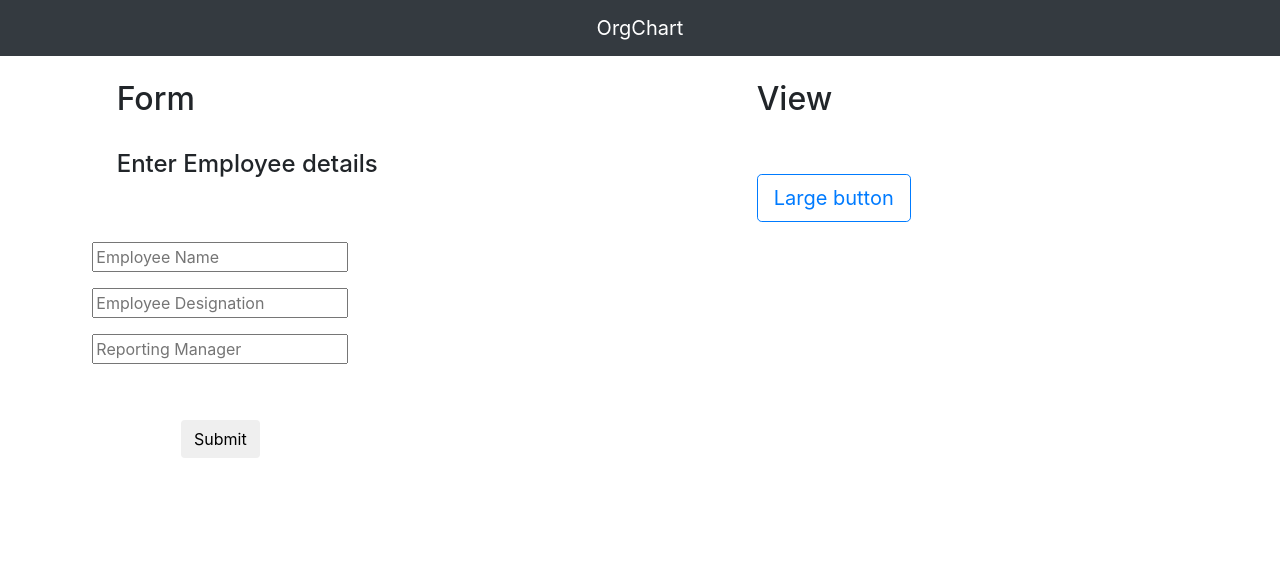
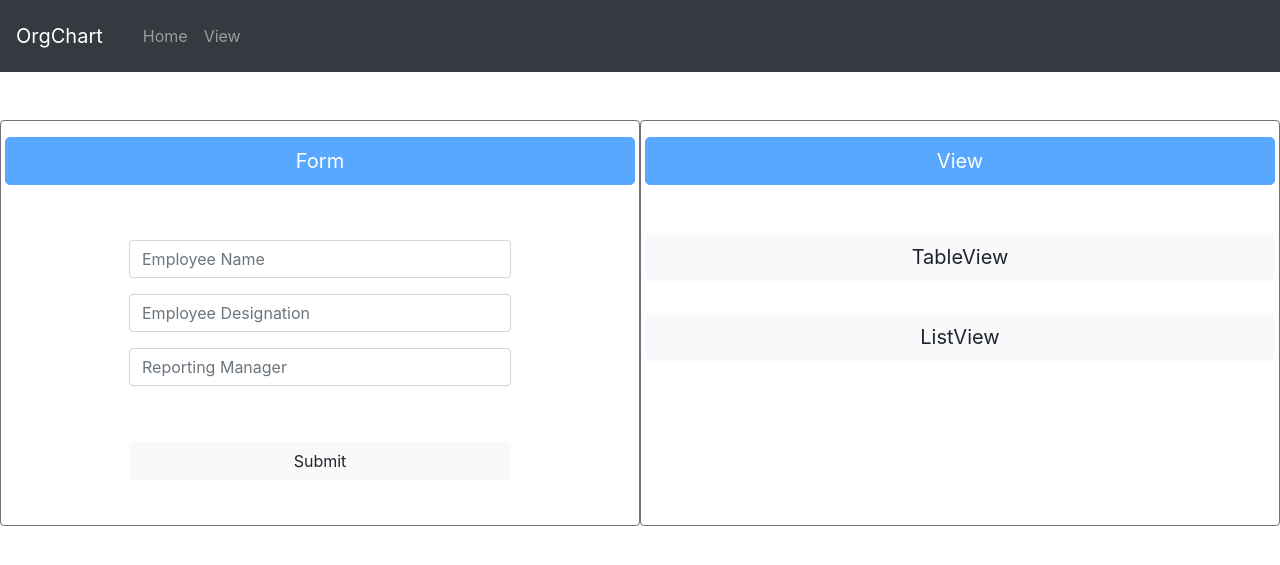
Before and after one commit to introvertkernel/OrganizationChart, a PHP site: page / in a window 1280 px wide. Shown: the top 565 px of the page. Run offline with PHP 8.4, Linux system fonts and the light colour scheme; some libraries are stand-ins or nearby versions.

Commit message:
OK.Index done

```diff
--- a/index.php
+++ b/index.php
@@ -15,102 +15,38 @@
     <script src="https://maxcdn.bootstrapcdn.com/bootstrap/4.0.0/js/bootstrap.min.js" integrity="sha384-JZR6Spejh4U02d8jOt6vLEHfe/JQGiRRSQQxSfFWpi1MquVdAyjUar5+76PVCmYl" crossorigin="anonymous"></script>
 </head>
 
-<body><div>
+<body>
     <nav class="navbar navbar-expand-sm navbar-dark bg-dark">
-        <a href="#" class="navbar-brand text-center mx-auto">OrgChart</a>
-        <!-- <button class="navbar-toggler" data-toggle="collapse" data-target="#navbarMenu">
+        <a href="#" class="navbar-brand text-center">OrgChart</a>
+        <button class="navbar-toggler" data-toggle="collapse" data-target="#navbarMenu">
             <span class="navbar-toggler-icon"></span>
         </button>
+
         <div class="collapse navbar-collapse " id="navbarMenu">
-            <ul class="navbar-nav">
+            <div class="navbar justify-content-end">
+                <ul class="nav navbar-nav justify-content-end">
                     <li class="nav-item">
-                    <a href="#" class="nav-link">Home</a>
+                        <a href="index.php" class="nav-link">Home</a>
                     </li>
                     <li class="nav-item">
-                    <a href="#" class="nav-link">View</a>
+                        <a href="vie.php" class="nav-link">View</a>
                     </li>
                 </ul>
-        </div> -->
+            </div>
+        </div>
+    </nav>
 
 
-
-    </nav></div>
-
-        <!-- <div class="container">
-        <div class="row equal">
-            <div class="col-md-6 col-sm-6">
-                <div class="footer-widget">
-                    <br>
-                    <p>lorem ipsum</p>
-                    <p>lorem ipsum</p>
-                    <p>lorem ipsum</p>
-                </div>
-            </div>
-            <div class="col-md-6 col-sm-6">
-                <div class="footer-widget">
-                    <p>lorem ipsum</p>
-                    <p>lorem ipsum</p>
-                    <p>lorem ipsum</p>
-                </div>
-            </div>
-        </div>
-    </div> -->
-
-
-
-
-
-    <!--  -->
-    <!-- <div class="container-fluid h-100">
-    <div class="row h-100">
-        <div class="col-sm-6 invisible col-2">hidden spacer</div> -->
-            <!-- <div class="col rightside offset-2 offset-sm-6 py-2">
-                <h4>View</h4>
-                <p>Sriracha biodiesel taxidermy organic post-ironic, Intelligentsia salvia mustache 90's code editing brunch. Butcher polaroid VHS art party, hashtag Brooklyn deep v PBR narwhal sustainable mixtape swag wolf squid tote bag. Tote bag cronut semiotics,
-                    raw denim deep v taxidermy messenger bag. Tofu YOLO Etsy, direct trade ethical Odd Future jean shorts paleo. Forage Shoreditch tousled aesthetic irony, street art organic Bushwick artisan cliche semiotics ugh synth chillwave meditation.
-                    Shabby chic lomo plaid vinyl chambray Vice. Vice sustainable cardigan, Williamsburg master cleanse hella DIY 90's blog.</p>
-
-                <p>Ethical Kickstarter PBR asymmetrical lo-fi. oreamcatcher street art Carles, stumptown gluten-free Kickstarter artisan Wes Anderson wolf pug. Godard sustainable you probably haven't heard of them, vegan farm-to-table Williamsburg slow-carb
-                    readymade disrupt deep v. Meggings seitan Wes Anderson semiotics, cliche American Apparel whatever. Helvetica cray plaid, vegan brunch Banksy leggings +1 direct trade. Wayfarers codeply PBR selfies. Banh mi McSweeney's Shoreditch selfies,
-                    forage fingerstache food truck occupy YOLO Pitchfork fixie iPhone fanny pack art party Portland.</p>
-
-                <p>Sriracha biodiesel taxidermy organic post-ironic, Intelligentsia salvia mustache 90's code editing brunch. Butcher polaroid VHS art party, hashtag Brooklyn deep v PBR narwhal sustainable mixtape swag wolf squid tote bag. Tote bag cronut semiotics,
-                    raw denim deep v taxidermy messenger bag. Tofu YOLO Etsy, direct trade ethical Odd Future jean shorts paleo. Forage Shoreditch tousled aesthetic irony, street art organic Bushwick artisan cliche semiotics ugh synth chillwave meditation.
-                    Shabby chic lomo plaid vinyl chambray Vice. Vice sustainable cardigan, Williamsburg master cleanse hella DIY 90's blog.</p>
-
-            </div>
-        </div>
-    </div>
-    <div class="row h-100"> -->
-        <!-- <div class="col-sm-6 invisible col-2">hidden spacer</div> -->
-            <!-- <div class="col leftside offset-2 offset-sm-6 py-1">
-                <h4>View</h4>
-                <p>Sriracha biodiesel taxidermy organic post-ironic, Intelligentsia salvia mustache 90's code editing brunch. Butcher polaroid VHS art party, hashtag Brooklyn deep v PBR narwhal sustainable mixtape swag wolf squid tote bag. Tote bag cronut semiotics,
-                    raw denim deep v taxidermy messenger bag. Tofu YOLO Etsy, direct trade ethical Odd Future jean shorts paleo. Forage Shoreditch tousled aesthetic irony, street art organic Bushwick artisan cliche semiotics ugh synth chillwave meditation.
-                    Shabby chic lomo plaid vinyl chambray Vice. Vice sustainable cardigan, Williamsburg master cleanse hella DIY 90's blog.</p>
-
-                <p>Ethical Kickstarter PBR asymmetrical lo-fi. oreamcatcher street art Carles, stumptown gluten-free Kickstarter artisan Wes Anderson wolf pug. Godard sustainable you probably haven't heard of them, vegan farm-to-table Williamsburg slow-carb
-                    readymade disrupt deep v. Meggings seitan Wes Anderson semiotics, cliche American Apparel whatever. Helvetica cray plaid, vegan brunch Banksy leggings +1 direct trade. Wayfarers codeply PBR selfies. Banh mi McSweeney's Shoreditch selfies,
-                    forage fingerstache food truck occupy YOLO Pitchfork fixie iPhone fanny pack art party Portland.</p>
-
-                <p>Sriracha biodiesel taxidermy organic post-ironic, Intelligentsia salvia mustache 90's code editing brunch. Butcher polaroid VHS art party, hashtag Brooklyn deep v PBR narwhal sustainable mixtape swag wolf squid tote bag. Tote bag cronut semiotics,
-                    raw denim deep v taxidermy messenger bag. Tofu YOLO Etsy, direct trade ethical Odd Future jean shorts paleo. Forage Shoreditch tousled aesthetic irony, street art organic Bushwick artisan cliche semiotics ugh synth chillwave meditation.
-                    Shabby chic lomo plaid vinyl chambray Vice. Vice sustainable cardigan, Williamsburg master cleanse hella DIY 90's blog.</p>
-
-            </div>
-        </div>
-    </div> -->
-    <!--  -->
     <div class="container-fluid h-100">
         <!-- <div class="w-100"></div>  comments -->
         <div class="row row-full">
-            <div class="col-sm-6 col-md-6 pull-right">
+            <div class="col-sm-6 col-md-6 pull-right mt-5 border border-secondary rounded pr-1 pl-1">
                 <div class="leftside">
-                    <br>
-                    <h2 class="offset-2 ">Form</h2>
-                    <br>
-                    <h4 class="offset-2">Enter Employee details
-                    </h4>
+                    <!-- <h2 class="text-center text-primary mt-5 "><button type="button" class="btn btn-primary btn-lg btn-justified" disabled>Form</button></h2> -->
+                    <button type="button" class="btn btn-primary btn-lg btn-block btn-justified mt-3" disabled>Form</button>
+                    <!-- <br>
+                    <h4 class="offset-2">Enter Employee details -->
+                    <!-- </h4> -->
                     <!-- <form class="form-group main-form needs-validation" action="form.php" method="post" enctype="multipart/form-data" autocomplete="off">
                         <div class="alert alert-error"></div>
                         <input type="text" placeholder="Employee Name" name="emp_name" required />
@@ -119,23 +55,23 @@
                         <div id="managerList" class="form-control input-lg"> </div>
                         <input type="submit" value="Submit" name="submit" class="btn" /> -->
 
-                    <form class="main-form" action="form.php" method="post" enctype="multipart/form-data" autocomplete="off">
-                        <div class="row text-center alert alert-error       ">
+                    <form class="main-form text-center" action="form.php" method="post" enctype="multipart/form-data" autocomplete="off">
+                        <div class="row justify-content-center text-center alert alert-error       ">
                             <div class="col-sm-8">
                                 <div class="form-group">
                                     <div class="alert alert-error"></div>
-                                    <input type="text" placeholder="Employee Name" name="emp_name" required />
+                                    <input class="form-control" type="text" placeholder="Employee Name" name="emp_name" required />
 
                                 </div>
                             </div>
                             <div class="col-sm-8">
                                 <div class="form-group">
-                                    <input type="text" placeholder="Employee Designation" name="emp_designation" required />
+                                    <input class="form-control" type="text" placeholder="Employee Designation" name="emp_designation" required />
                                 </div>
                             </div>
                             <div class="col-sm-8">
                                 <div class="form-group">
-                                    <input type="text" placeholder="Reporting Manager" name="report_manager" id="report_manager" autocomplete="off" required />
+                                    <input class="form-control" type="text" placeholder="Reporting Manager" name="report_manager" id="report_manager" autocomplete="off" required />
                                 </div>
                             </div>
                             <div class="col-sm-8">
@@ -146,24 +82,29 @@
                             </div>
                             <div class="col-sm-8 leftside">
                                 <div class="form-group">
-                                    <input type="submit" value="Submit" name="submit" class="btn" />
+                                    <input class="form-control btn-light" type="submit" value="Submit" name="submit" class="btn" />
                                 </div>
                             </div>
                         </div>
                     </form>
                 </div>
             </div>
-            <div class="col-sm-6 col-md-6 pull-right">
-                <div class="rightside">
-                    <br>
-                    <h2 class="offset-2">View</h2>
+
+            <div class="col-sm-6 col-md-6 pull-right mt-5 border border-secondary rounded pl-1 pr-1">
+                    <div class="">
+                        <!-- <br> -->
+                        <!-- <h2 class="text-center text-primary offset-2 mt-5 mb-5"></h2> -->
+                        <button type="button" class="btn btn-primary btn-lg btn-block btn-justified mt-3 mb-5" disabled>View</button>
                         <!-- <div class="container">
                                 <a class="btn btn-primary" href="table.php" role="button">Link</a>
                                 <a class="btn btn-primary" href="list.php" role="button">Link</a>
                         </div> -->
-                    <br><br>
-                    <div class="offset-2">
-                        <button type="button" class="btn btn-outline-primary btn-lg">Large button</button>
+                        <!-- <br><br> -->
+                        <div class="justify-content-center">
+                            <a class="btn btn-light btn-lg mb-1 mt-2 btn-block btn-justified" href="table.php" role="button">TableView</a>
+                            <br>
+                            <a class="btn btn-light btn-lg mt-1 btn-block btn-justified" href="list.php" role="button">ListView</a>
+
                         </div>
 
                     </div>
```
Also changed, not shown: 1234.html (+28 -3 lines), tempData.html (+72 -0 lines). Lines whose indentation alone changed are shown as unchanged.
